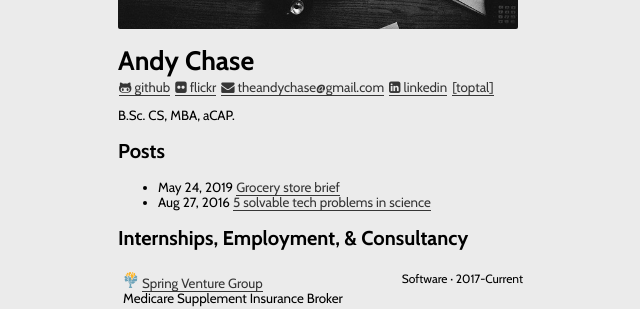
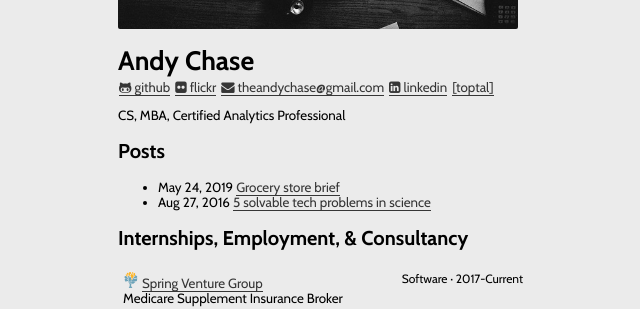
Before and after one commit to andychase/andychase.github.io, a Jekyll site: the page built from index.md, in a window 1280 px wide and 900 px high. Shown: the part 254-563 px from the top of the window, without its empty margins (322-962 px from the left). Built offline with Jekyll 4.4.1, drawn with Linux system fonts in a browser that asks for light colours; nearby versions of some CDN libraries.

Commit message:
Fix personal titles

```diff
--- a/index.md
+++ b/index.md
@@ -14,7 +14,7 @@ layout: default
 * [[toptal]](https://www.toptal.com/resume/andrew-chase)
 {: #social-links .inline-list}
 
-B.Sc. CS, MBA, aCAP.
+CS, MBA, Certified Analytics Professional
 
 {: #my-title}
 
```
